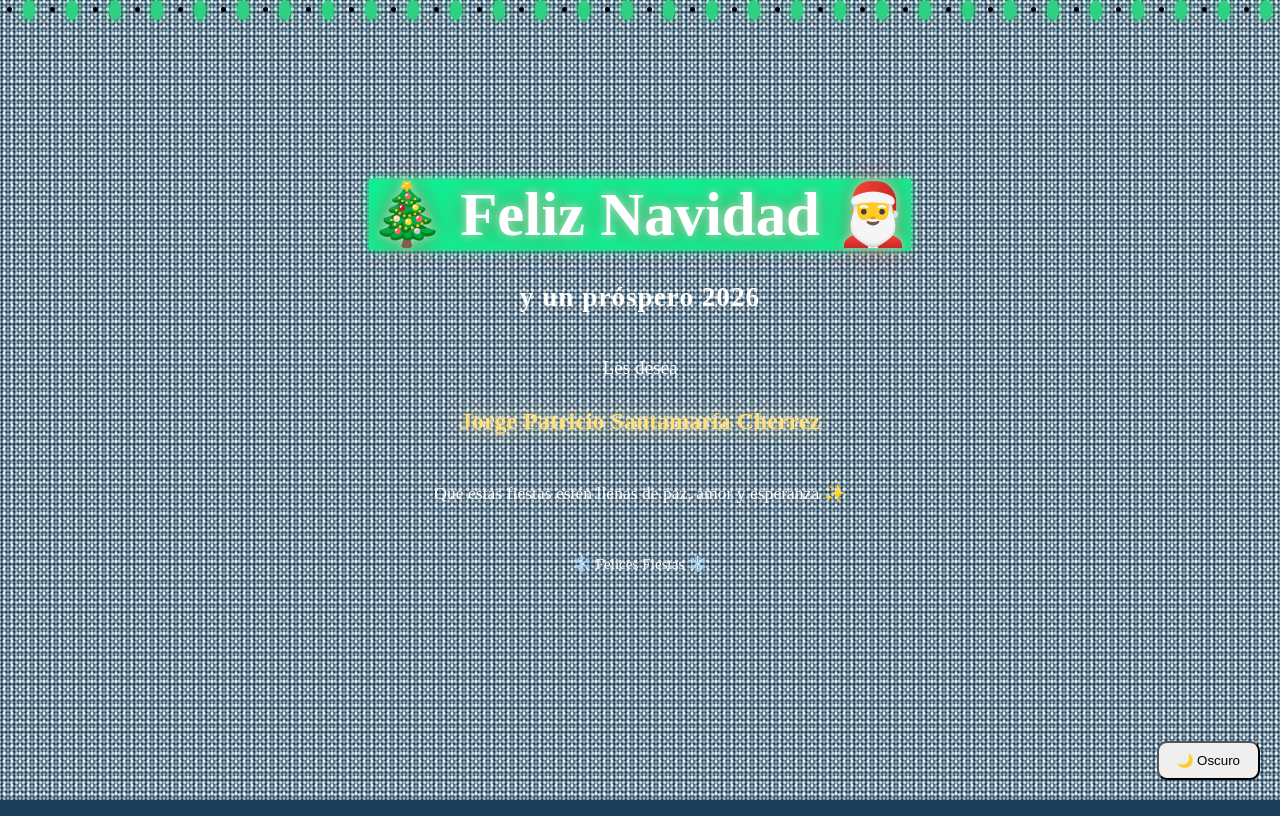
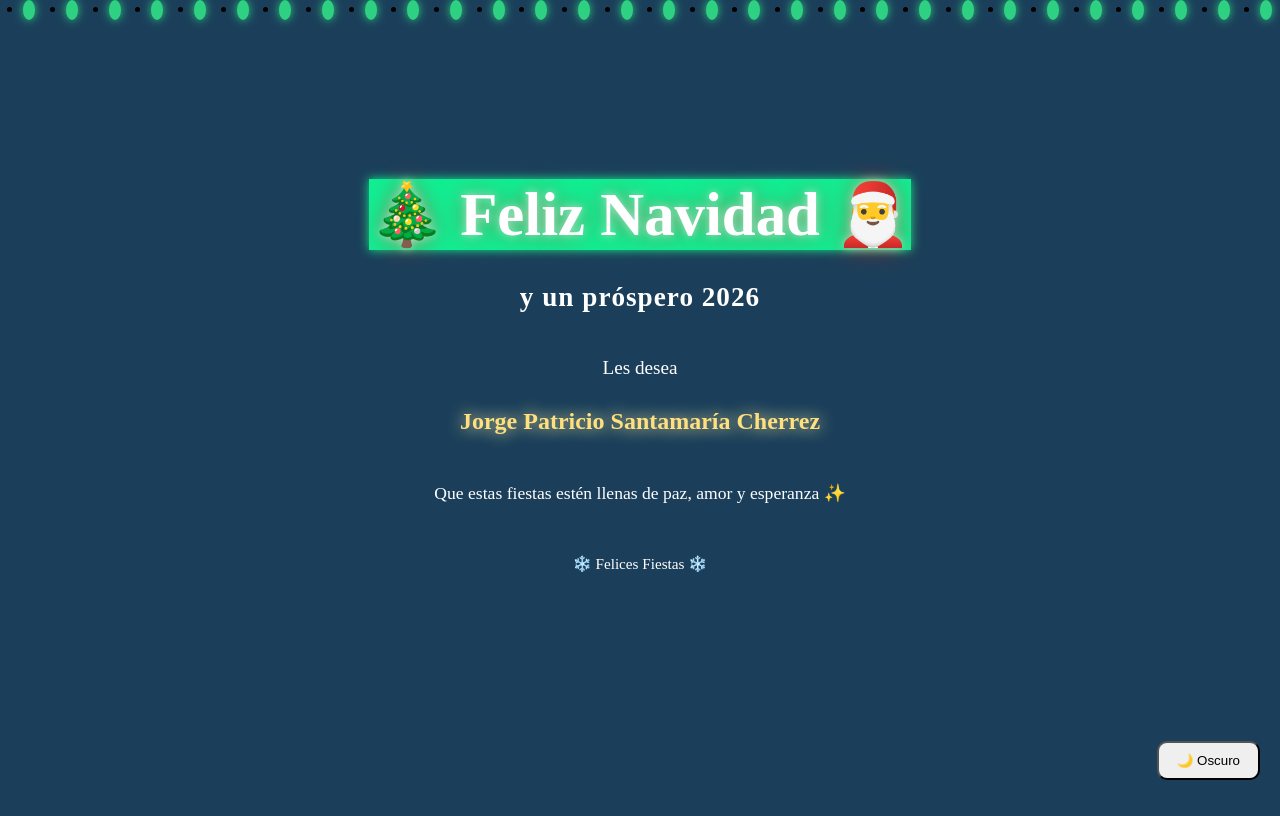
Before and after one commit to Patogol35/Navidad, a React (Vite) app: page / in a window 1280 px wide. Built offline with nearby package versions, Linux system fonts and the light colour scheme.

Commit message:
Update Home.css

```diff
--- a/src/pages/Home.css
+++ b/src/pages/Home.css
@@ -88,45 +88,3 @@
   opacity: 0.7;
   font-size: 0.95rem;
 }
-
-/* ❄️ Nieve al fondo */
-.snow {
-  pointer-events: none;
-  position: fixed;
-  inset: 0;
-  width: 100%;
-  height: 100%;
-  z-index: 0;
-
-  background-image:
-    radial-gradient(circle, rgba(255,255,255,0.9) 1px, transparent 2px),
-    radial-gradient(circle, rgba(255,255,255,0.7) 1px, transparent 2px),
-    radial-gradient(circle, rgba(255,255,255,0.6) 1px, transparent 2px);
-
-  background-size:
-    8px 8px,
-    6px 6px,
-    4px 4px;
-
-  background-position:
-    0 0,
-    50px -10px,
-    -30px 20px;
-
-  animation: snowfall 12s linear infinite;
-}
-
-@keyframes snowfall {
-  0% {
-    background-position:
-      0 0,
-      50px -10px,
-      -30px 20px;
-  }
-  100% {
-    background-position:
-      0 100vh,
-      50px 100vh,
-      -30px 100vh;
-  }
-}
```
